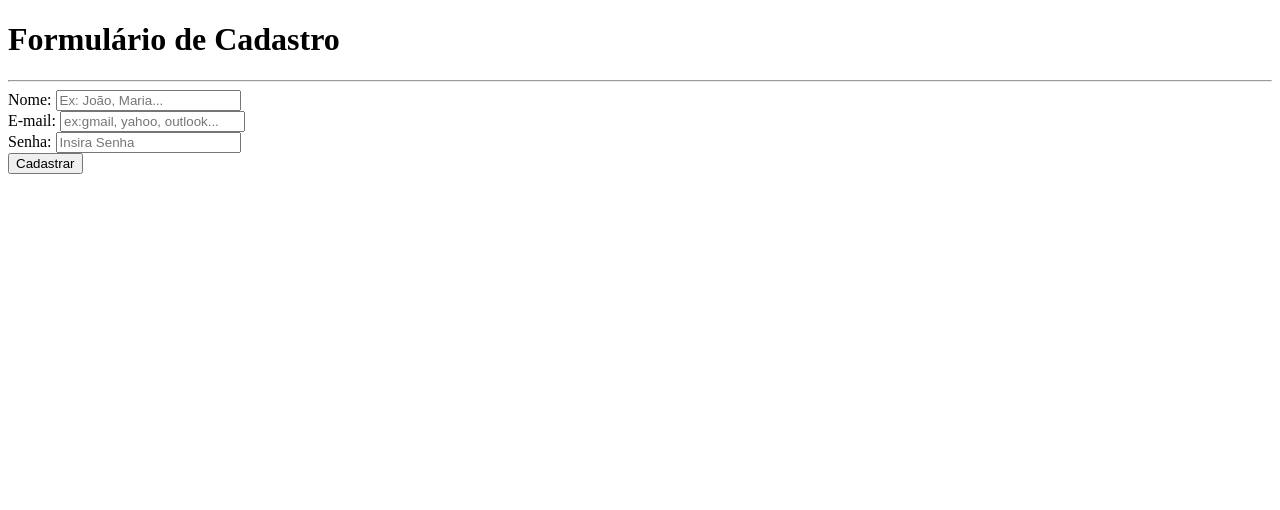
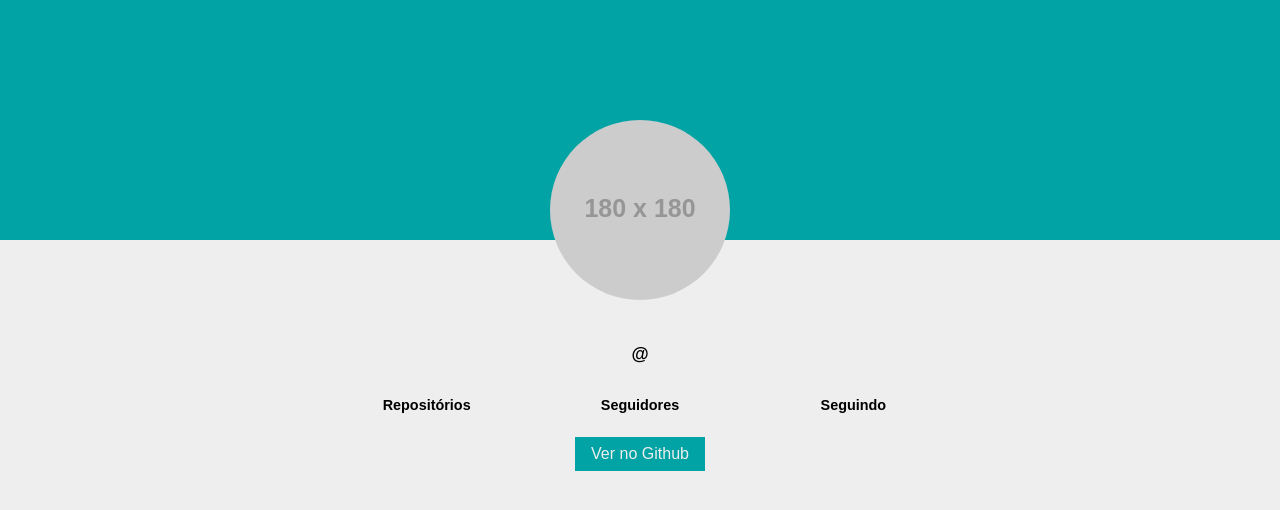
Before and after one commit to iiurydo/exerc-cio_html, a plain HTML site: page index.html in a window 1280 px wide. Drawn offline with nearby package versions, Linux system fonts and the light colour scheme; no server answers; placeholder pictures from the web are drawn by us.

Commit message:
"Add projeto AJAX"

```diff
--- a/index.html
+++ b/index.html
@@ -2,23 +2,35 @@
 <html lang="pt-br">
 <head>
     <meta charset="UTF-8">
+    <meta http-equiv="X-UA-Compatible" content="IE=edge">
     <meta name="viewport" content="width=device-width, initial-scale=1.0">
-    <title>Formulário</title>
+    <title>Meu Github</title>
+    <link rel="stylesheet" href="main.css">
 </head>
 <body>
-    <h1>Formulário de Cadastro</h1>
-    <hr/>
-    <form>
-        <label for ="name">Nome: </label>
-        <input type="text" id="name" placeholder="Ex: João, Maria..."/>
-        <br/>
-        <label for="email">E-mail: </label>
-        <input type="email" id="email" placeholder="ex:gmail, yahoo, outlook..."/>
-        <br/>
-        <label for="senha">Senha: </label>
-        <input type="password" id="senha" placeholder="Insira Senha"/>
-        <br/>
-        <button type="submit">Cadastrar</button>
-    </form>
+    <header>
+        <div class="container">
+            <img id="avatar_image" class="profile-avatar" src="https://via.placeholder.com/180x180" alt=".">
+            <h1 id="profile_name" class="profile-name"></h1>
+            <h2 id="profile_username" class="profile-username">@<span></span></h2>
+            <ul class="numbers">
+                <li class="numbers-item">
+                    <h4>Repositórios</h4>
+                    <span id="repositorio"></span>
+                </li>
+                <li class="numbers-item">
+                    <h4>Seguidores</h4>
+                    <span id="seguidores"></span>
+                </li>
+                <li class="numbers-item">
+                    <h4>Seguindo</h4>
+                    <span id="seguindo"></span>
+                </li>
+            </ul>
+            <a href="#" id="link" class="profile-link">Ver no Github</a>
+        </div>
+    </header>
+    <script src="jquery-3.7.1.js"></script>
+    <script src="main.js"></script>
 </body>
 </html>
--- /dev/null
+++ b/main.css
@@ -0,0 +1,72 @@
+:root {
+    --header-color: #01a3a4;
+    --bg-color: #eee;
+}
+
+* {
+    font-family: sans-serif;
+    margin: 0;
+    padding: 0;
+    box-sizing: border-box;
+    list-style-type: none;
+}
+
+body {
+    background-color: var(--bg-color);;
+}
+
+.container {
+    max-width: 640px;
+    width: 100%;
+    margin: 0 auto;
+}
+
+header {
+    background-color: var(--header-color);
+    text-align: center;
+    height: 30vh;
+}
+
+header .container {
+    position: relative;
+    bottom: -50%;
+}
+
+.profile-avatar {
+    border-radius: 50%;
+    margin-bottom: 24px;
+    width: 180px;
+    height: 180px;
+}
+
+.profile-name {
+    font-size: 2em;
+}
+
+.profile-username {
+    margin: 16px 0 32px;
+    font-size: 1.1em;
+}
+
+.profile-link {
+    background-color: var(--header-color);
+    color: var(--bg-color);
+    padding: 8px 16px;
+    display: inline-block;
+    margin-top: 24px;
+    text-decoration: none;
+}
+
+.numbers {
+    display: grid;
+    grid-template-columns: 1fr 1fr 1fr;
+}
+
+.numbers-item {
+    font-size: 3em;
+    font-weight: bold;
+}
+
+.numbers-item h4 {
+    font-size: .3em;
+}
--- /dev/null
+++ b/main.js
@@ -0,0 +1,23 @@
+document.addEventListener('DOMContentLoaded', function(){
+    const name = document.querySelector('#profile_name');
+    const username = document.querySelector('#profile_username');
+    const avatarPic = document.querySelector('#avatar_image');
+    const repos = document.querySelector('#repositorio');
+    const following = document.querySelector('#seguindo');
+    const follwers = document.querySelector('#seguidores');
+    const linkPage = document.querySelector('#link');
+
+    fetch('https://api.github.com/users/iiurydo')
+        .then(function(res){
+            return res.json();
+        })
+        .then(function(json){
+            name.innerText = json.login;
+            username.innerHTML = json.login;
+            avatarPic.src = json.avatar_url;
+            repos.innerHTML = json.public_repos;
+            following.innerHTML = json.following;
+            follwers.innerHTML = json.followers;
+            linkPage.href = json.html_url;
+        })
+})
```
